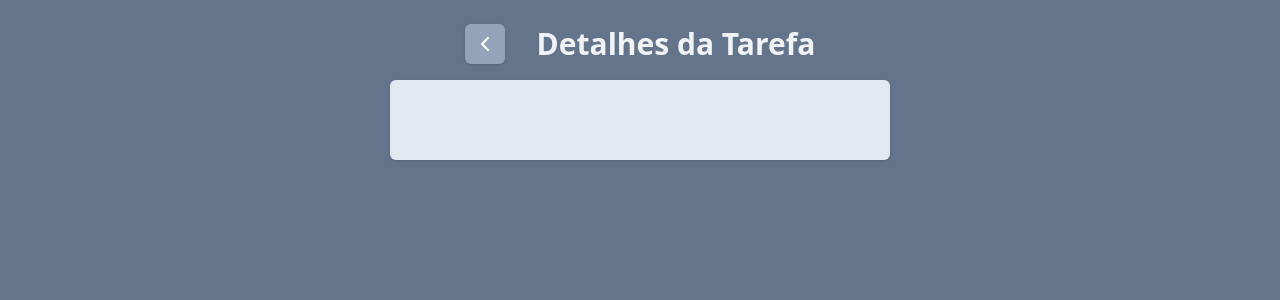
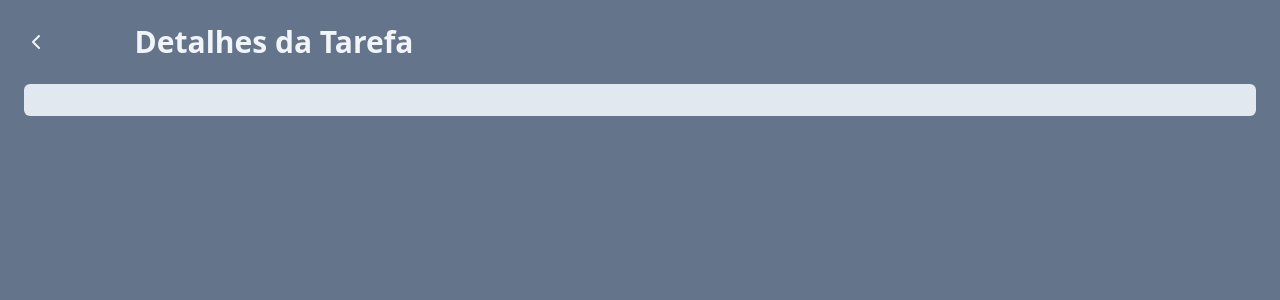
Before and after one commit to pedromatheus-dev/react, a React (Vite) app: page /task in a window 1280 px wide. Shown: the top 300 px of the page. Built offline with nearby package versions, Linux system fonts and the light colour scheme.

Commit message:
Estilo da TaskPage e Botão de voltar
corrigindo estilo da TaskPage e funcionalidade do botão de voltar

```diff
--- a/src/components/Task.jsx
+++ b/src/components/Task.jsx
@@ -1,11 +1,14 @@
 import {ChevronRightIcon, TrashIcon} from "lucide-react"
-import { useNavigate } from "react-router-dom"
+import { useNavigate     } from "react-router-dom"
 
 function Tasks(props){
     const navigate = useNavigate()
 
     function onSeeDetailsClick(task){
-        navigate(`/task?title=${task.title}&description=${task.description}`)
+        const query = new URLSearchParams()
+        query.set("title", task.title)
+        query.set("description", task.description)
+        navigate(`/task?${query.toString()}`)
     }
     // return <p>{props.tasks[0].title}</p>
     return (
--- a/src/pages/TaskPage.jsx
+++ b/src/pages/TaskPage.jsx
@@ -4,21 +4,24 @@
 function TaskPage(){
     const navigate = useNavigate()
 
-    function onBackHistory(){
-        navigate("/")
-    }
     const [searchParams] = useSearchParams()
     const title = searchParams.get("title")
     const description = searchParams.get("description")
     return (
-        <div className="space-y-4 h-screen w-screen bg-slate-500 p-6 flex justify-start items-center flex-col">
-            <div className="flex w-[500px] gap-8 justify-center">
-                <button onClick={onBackHistory} className="bg-slate-400 text-white p-2 rounded-md shadow"><ChevronLeftIcon /></button>
-                <h1 className="text-3xl text-slate-100 font-bold self-center">Detalhes da Tarefa</h1>
+        <div className="h-screen w-screen bg-slate-500 p-6">
+            <div className="w-[500px] space-y-4">
+                <div className="flex justify-center relative mb-6">
+                    <button onClick={() => navigate(-1)} className="absolute left-0 top-0 bottom-0 text-slate-100">
+                        <ChevronLeftIcon />
+                    </button>
+                    <h1 className="text-3xl text-slate-100 font-bold text-center">
+                        Detalhes da Tarefa
+                    </h1>
+                </div>
             </div>
-            <div className="space-y-4 p-6 bg-slate-200 rounded-md shadow flex flex-col w-[500px]">
-                <h1 className="text-3xl text-center font-bold text-slate-400 px-2 py-1 rounded-md text-shadow">{title}</h1>
-                <p className="text-2xl text-slate-400 text-center px-2 py-1 rounded-md text-shadow">{description}</p>
+            <div className="bg-slate-200 rounded-md p-4">
+                <h2 className="text-xl text-slate-600 font-bold">{title}</h2>
+                <p className="text-slate-600">{description}</p>
             </div>
         </div>
     )
```
